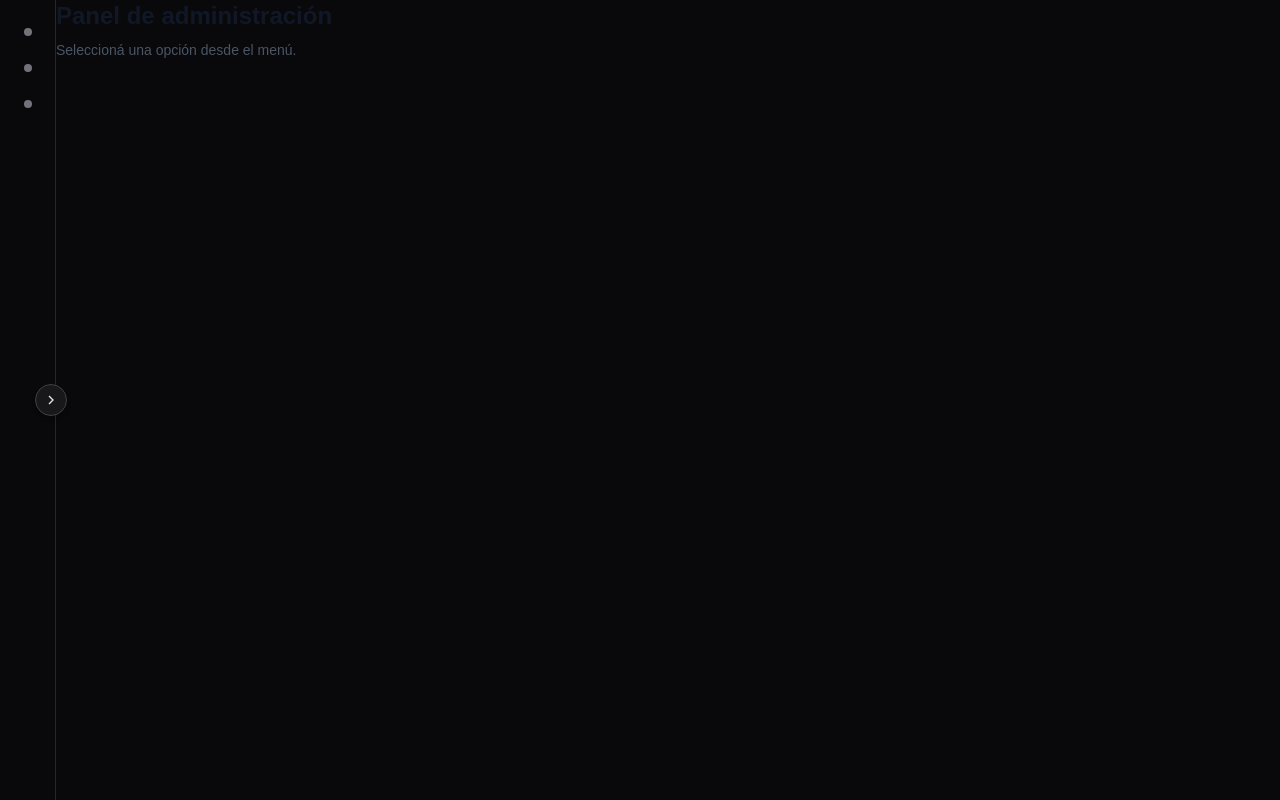
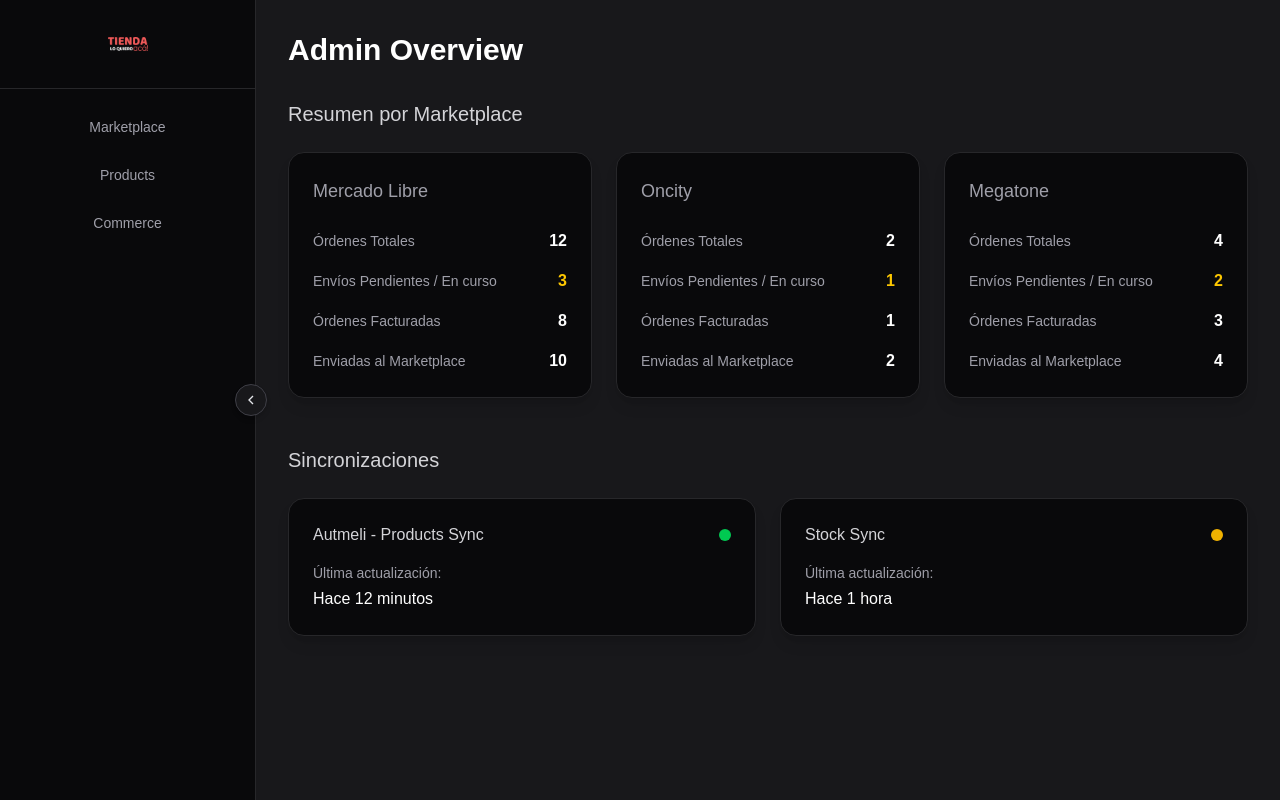
Before and after one commit to arturogutierrez11/panel.market, a Next.js app: page /admin in a window 1280 px wide. Built offline with nearby package versions, Linux system fonts and the light colour scheme.

Commit message:
Feature new process v.0.01

```diff
--- a/src/app/admin/layout.tsx
+++ b/src/app/admin/layout.tsx
@@ -1,16 +1,24 @@
-import Sidebar from "@/src/components/layout/Sidebar";
+'use client';
+
+import Sidebar from '@/src/components/layout/Sidebar';
+import { usePathname } from 'next/navigation';
 
 export default function AdminLayout({
   children,
 }: {
   children: React.ReactNode;
 }) {
+
+  const pathname = usePathname();
+
+  const hideSidebar = pathname.startsWith('/admin/commerce');
+
   return (
-    <div className="h-screen w-full flex bg-zinc-950 overflow-hidden">
+    <div className="flex h-screen">
 
-      <Sidebar />
+      {!hideSidebar && <Sidebar />}
 
-      <main className="flex-1 h-full overflow-auto">
+      <main className="flex-1">
         {children}
       </main>
 
--- a/src/app/admin/marketplace/page.tsx
+++ b/src/app/admin/marketplace/page.tsx
@@ -2,12 +2,24 @@
 
 export default function MarketplacePage() {
   return (
-    <div className="space-y-6">
-      <h1 className="text-2xl font-semibold text-gray-900">
-        Marketplaces
-      </h1>
+    <div className="flex-1 bg-gray-50 min-h-screen p-10">
 
-      <MarketplaceGrid />
+      <div className="max-w-6xl mx-auto space-y-8">
+
+        <div>
+          <h1 className="text-3xl font-semibold text-gray-900">
+            Marketplaces
+          </h1>
+
+          <p className="text-sm text-gray-500 mt-2">
+            Select a marketplace to manage products and synchronization.
+          </p>
+        </div>
+
+        <MarketplaceGrid />
+
+      </div>
+
     </div>
   );
 }
--- a/src/app/admin/page.tsx
+++ b/src/app/admin/page.tsx
@@ -1,13 +1,187 @@
-export default function AdminPage() {
+'use client';
+
+export default function AdminOverviewPage() {
   return (
-    <section className="space-y-2">
-      <h1 className="text-2xl font-semibold text-gray-900">
-        Panel de administración
+    <div className="p-8 bg-zinc-900 min-h-screen text-white">
+      <h1 className="text-3xl font-semibold mb-8">
+        Admin Overview
       </h1>
 
-      <p className="text-sm text-gray-600">
-        Seleccioná una opción desde el menú.
-      </p>
-    </section>
+      {/* ================= MARKETPLACES ================= */}
+
+      <section className="mb-12">
+        <h2 className="text-xl font-medium mb-6 text-zinc-300">
+          Resumen por Marketplace
+        </h2>
+
+        <div className="grid grid-cols-1 md:grid-cols-3 gap-6">
+          <MarketplaceCard
+            name="Mercado Libre"
+            totalOrders="12"
+            pendingShipments="3"
+            invoicedOrders="8"
+            sentToMarketplace="10"
+          />
+
+          <MarketplaceCard
+            name="Oncity"
+            totalOrders="2"
+            pendingShipments="1"
+            invoicedOrders="1"
+            sentToMarketplace="2"
+          />
+
+          <MarketplaceCard
+            name="Megatone"
+            totalOrders="4"
+            pendingShipments="2"
+            invoicedOrders="3"
+            sentToMarketplace="4"
+          />
+        </div>
+      </section>
+
+      {/* ================= SYNC STATUS ================= */}
+
+      <section>
+        <h2 className="text-xl font-medium mb-6 text-zinc-300">
+          Sincronizaciones
+        </h2>
+
+        <div className="grid grid-cols-1 md:grid-cols-2 gap-6">
+          <SyncCard
+            title="Autmeli - Products Sync"
+            lastUpdate="Hace 12 minutos"
+            status="success"
+          />
+
+          <SyncCard
+            title="Stock Sync"
+            lastUpdate="Hace 1 hora"
+            status="warning"
+          />
+        </div>
+      </section>
+    </div>
   );
 }
+
+/* ================= MARKETPLACE CARD ================= */
+
+function MarketplaceCard({
+  name,
+  totalOrders,
+  pendingShipments,
+  invoicedOrders,
+  sentToMarketplace,
+}: {
+  name: string;
+  totalOrders: string;
+  pendingShipments: string;
+  invoicedOrders: string;
+  sentToMarketplace: string;
+}) {
+  return (
+    <div
+      className="
+        bg-zinc-950
+        border border-zinc-800
+        rounded-2xl
+        p-6
+        shadow-lg
+        transition
+        hover:-translate-y-1
+        hover:border-zinc-700
+      "
+    >
+      <h3 className="text-lg text-zinc-400 mb-6">
+        {name}
+      </h3>
+
+      <div className="space-y-4">
+        <MetricRow label="Órdenes Totales" value={totalOrders} />
+        <MetricRow label="Envíos Pendientes / En curso" value={pendingShipments} highlight />
+        <MetricRow label="Órdenes Facturadas" value={invoicedOrders} />
+        <MetricRow label="Enviadas al Marketplace" value={sentToMarketplace} />
+      </div>
+    </div>
+  );
+}
+
+/* ================= METRIC ROW ================= */
+
+function MetricRow({
+  label,
+  value,
+  highlight,
+}: {
+  label: string;
+  value: string;
+  highlight?: boolean;
+}) {
+  return (
+    <div className="flex items-center justify-between">
+      <span className="text-sm text-zinc-400">
+        {label}
+      </span>
+
+      <span
+        className={`font-semibold ${
+          highlight ? 'text-yellow-400' : 'text-white'
+        }`}
+      >
+        {value}
+      </span>
+    </div>
+  );
+}
+
+/* ================= SYNC CARD ================= */
+
+function SyncCard({
+  title,
+  lastUpdate,
+  status,
+}: {
+  title: string;
+  lastUpdate: string;
+  status: 'success' | 'warning' | 'error';
+}) {
+  const statusColor = {
+    success: 'bg-green-500',
+    warning: 'bg-yellow-500',
+    error: 'bg-red-500',
+  };
+
+  return (
+    <div
+      className="
+        bg-zinc-950
+        border border-zinc-800
+        rounded-2xl
+        p-6
+        shadow-lg
+        transition
+        hover:border-zinc-700
+      "
+    >
+      <div className="flex items-center justify-between mb-4">
+        <h3 className="text-zinc-300">
+          {title}
+        </h3>
+
+        <span
+          className={`h-3 w-3 rounded-full ${statusColor[status]}`}
+        />
+      </div>
+
+      <p className="text-sm text-zinc-400">
+        Última actualización:
+      </p>
+
+      <p className="text-white font-medium mt-1">
+        {lastUpdate}
+      </p>
+    </div>
+  );
+}
--- a/src/components/layout/Sidebar.tsx
+++ b/src/components/layout/Sidebar.tsx
@@ -4,30 +4,26 @@
 import Image from 'next/image';
 import { usePathname } from 'next/navigation';
 import { useState, useEffect } from 'react';
-import { MARKETPLACES } from '@/src/features/marketplace/config/marketplaces';
 
 export default function Sidebar() {
-  const pathname = usePathname();
 
-  const isMarketplaceRoute = pathname.startsWith('/admin/marketplace');
-  const isAnalyticsRoot = pathname === '/admin/commerce/analytics' || '/admin/commerce/favorites';
+  const rawPathname = usePathname();
+  const pathname = rawPathname?.replace(/\/$/, '') || '';
+
+  const hideSidebar = pathname.startsWith('/admin/commerce');
+  if (hideSidebar) return null;
+
+  const isAnalyticsRoot =
+    pathname === '/admin/commerce/analytics' ||
+    pathname === '/admin/commerce/favorites';
 
   const [collapsed, setCollapsed] = useState(false);
-  const [openDropdown, setOpenDropdown] = useState(isMarketplaceRoute);
 
-  /* 🔥 Colapsar automáticamente en analytics root */
   useEffect(() => {
     if (isAnalyticsRoot) {
       setCollapsed(true);
     }
   }, [isAnalyticsRoot]);
-
-  /* Mantener dropdown marketplace abierto */
-  useEffect(() => {
-    if (isMarketplaceRoute) {
-      setOpenDropdown(true);
-    }
-  }, [isMarketplaceRoute]);
 
   return (
     <aside
@@ -38,7 +34,8 @@
         ${collapsed ? 'w-14' : 'w-64'}
       `}
     >
-      {/* Collapse Toggle */}
+
+      {/* Toggle */}
       <button
         onClick={() => setCollapsed(v => !v)}
         className="absolute right-[-12px] top-1/2 -translate-y-1/2
@@ -56,7 +53,7 @@
           <div className="relative h-10 w-10">
             <Image
               src="/LQA-logo.png"
-              alt="Logo"
+              alt="LQA Logo"
               fill
               className="object-contain"
               priority
@@ -65,60 +62,38 @@
         </div>
       )}
 
-      {/* Navigation */}
       <nav className="flex-1 space-y-1 px-2 py-4 text-sm">
 
         {/* Marketplace */}
-        <SidebarItem
+        <SidebarLink
+          href="/admin/marketplace"
           label="Marketplace"
-          active={isMarketplaceRoute}
+          active={pathname.startsWith('/admin/marketplace')}
           collapsed={collapsed}
-          onClick={() => setOpenDropdown(v => !v)}
         />
 
-        {!collapsed && openDropdown && (
-          <div className="pl-4 space-y-1">
-            {MARKETPLACES.map(market => {
-              const active =
-                pathname === `/admin/marketplace/${market.id}`;
-
-              return (
-                <Link
-                  key={market.id}
-                  href={`/admin/marketplace/${market.id}`}
-                  className={`
-                    block rounded-md px-3 py-2 text-xs transition
-                    ${
-                      active
-                        ? 'bg-zinc-800 text-white'
-                        : 'text-zinc-400 hover:bg-zinc-800 hover:text-white'
-                    }
-                  `}
-                >
-                  {market.name}
-                </Link>
-              );
-            })}
-          </div>
-        )}
-
+        {/* Productos */}
         <SidebarLink
           href="/admin/products"
-          label="Productos"
+          label="Products"
           active={pathname.startsWith('/admin/products')}
           collapsed={collapsed}
         />
 
+        {/* Commerce */}
         <SidebarLink
           href="/admin/commerce"
           label="Commerce"
           active={pathname.startsWith('/admin/commerce')}
           collapsed={collapsed}
+          newTab
         />
+
       </nav>
     </aside>
   );
 }
+
 
 /* ================= LINK ================= */
 
@@ -126,16 +101,21 @@
   href,
   label,
   active,
-  collapsed
+  collapsed,
+  newTab = false
 }: {
   href: string;
   label: string;
   active: boolean;
   collapsed: boolean;
+  newTab?: boolean;
 }) {
+
   return (
     <Link
       href={href}
+      target={newTab ? '_blank' : undefined}
+      rel={newTab ? 'noopener noreferrer' : undefined}
       className={`
         flex items-center justify-center rounded-lg py-3 transition
         ${
@@ -150,41 +130,15 @@
   );
 }
 
-/* ================= ITEM ================= */
 
-function SidebarItem({
-  label,
-  active,
-  collapsed,
-  onClick
-}: {
-  label: string;
-  active: boolean;
-  collapsed: boolean;
-  onClick: () => void;
-}) {
-  return (
-    <button
-      onClick={onClick}
-      className={`
-        w-full rounded-lg py-3 transition flex items-center justify-center
-        ${
-          active
-            ? 'bg-zinc-800 text-white'
-            : 'text-zinc-400 hover:bg-zinc-800 hover:text-white'
-        }
-      `}
-    >
-      {collapsed ? <DotIcon /> : label}
-    </button>
-  );
-}
+/* ================= DOT ================= */
 
 function DotIcon() {
   return (
     <div className="h-2 w-2 rounded-full bg-current opacity-70" />
   );
 }
+
 
 /* ================= CHEVRON ================= */
 
```
Also changed, not shown: src/app/admin/marketplace/[id]/page.tsx (+19 -7 lines), src/features/marketplace/components/MarketplaceProductList/MarketplaceProductCard.tsx (+62 -42 lines), src/features/marketplace/components/MarketplaceProductList/MarketplaceProductList.tsx (+42 -14 lines), src/features/marketplace/components/importsProducts/ImportProductsAction.tsx (+61 -12 lines), src/features/marketplace/components/importsProducts/ImportProductsProgress.tsx (+95 -29 lines).
